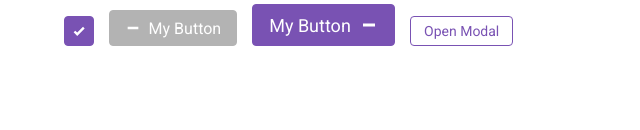
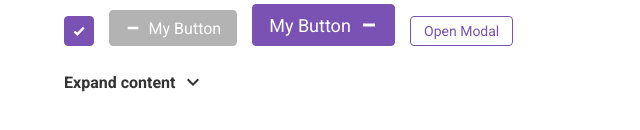
Before and after one commit to bcastlel/vue-ui-kit, a Vue app: page / in a window 1280 px wide. Shown: the part 466-596 px from the top of the page, without its empty margins (0-640 px from the left). Built offline with nearby package versions, Linux system fonts and the light colour scheme.

Commit message:
add expansion panel

```diff
--- a/src/components/AppBreadcrumbs.vue
+++ b/src/components/AppBreadcrumbs.vue
@@ -69,7 +69,7 @@ export default Vue.extend({
       width: 16px;
       height: 16px;
       vertical-align: middle;
-      fill: $mono;
+      fill: currentColor;
     }
   }
 }
--- a/src/components/AppButton.vue
+++ b/src/components/AppButton.vue
@@ -102,14 +102,6 @@ $heights: (
         border-color: $primary-darker;
         color: $primary-darker;
         background-color: transparent;
-
-        #{$root}__icon svg {
-          fill: $primary-darker;
-        }
-      }
-
-      #{$root}__icon svg {
-        fill: $primary;
       }
 
       #{$root}__loader {
@@ -175,8 +167,7 @@ $heights: (
     svg {
       width: 100%;
       height: 100%;
-      fill: white;
-      transition: fill 0.1s;
+      fill: currentColor;
     }
   }
 
--- /dev/null
+++ b/src/components/ExpansionPanel.vue
@@ -0,0 +1,103 @@
+<template>
+  <div class="expansion-panel" :class="{ 'expansion-panel_content-visible': contentVisible }">
+    <div
+      class="expansion-panel__header"
+      :class="{ 'expansion-panel__header_block': headerBlock }"
+      tabindex="0"
+      role="button"
+      :aria-expanded="contentVisible"
+      @click="toggleContentVisible"
+      @keypress.enter.space="toggleContentVisible"
+    >
+      <div class="expansion-panel__caption">
+        <slot name="caption" :content-visible="contentVisible" />
+      </div>
+
+      <div class="expansion-panel__icon">
+        <slot name="icon">
+          <chevron-down-icon />
+        </slot>
+      </div>
+    </div>
+
+    <div v-show="contentVisible" class="expansion-panel__content">
+      <slot />
+    </div>
+  </div>
+</template>
+
+<script lang="ts">
+import Vue from 'vue';
+import ChevronDownIcon from '@/assets/chevron-down.svg';
+
+interface Data {
+  contentVisible: boolean;
+}
+
+export default Vue.extend({
+  name: 'ExpansionPanel',
+  components: {
+    ChevronDownIcon,
+  },
+  props: {
+    initiallyExpanded: { type: Boolean, default: false },
+    headerBlock: { type: Boolean, default: false },
+  },
+  data(): Data {
+    return {
+      contentVisible: this.initiallyExpanded,
+    };
+  },
+  methods: {
+    toggleContentVisible(): void {
+      this.contentVisible = !this.contentVisible;
+    },
+  },
+});
+</script>
+
+<style lang="scss" scoped>
+@import '@/styles/vars';
+
+.expansion-panel {
+  $root: &;
+
+  &_content-visible #{$root}__icon {
+    transform: rotate(-180deg);
+  }
+
+  &__header {
+    user-select: none;
+    display: inline-flex;
+    justify-content: space-between;
+    align-items: center;
+    transition: color 0.1s;
+
+    &_block {
+      display: flex;
+    }
+
+    &:hover,
+    &:focus-visible {
+      color: $primary;
+    }
+  }
+
+  &__caption {
+    margin-right: 6px;
+    font-weight: 700;
+  }
+
+  &__icon {
+    width: 24px;
+    height: 24px;
+    transition: transform 0.2s;
+
+    svg {
+      width: 100%;
+      height: 100%;
+      fill: currentColor;
+    }
+  }
+}
+</style>
--- a/src/styles/reset.scss
+++ b/src/styles/reset.scss
@@ -85,9 +85,16 @@ input::-ms-clear {
   display: none;
 }
 
+button,
+[type='button'],
+[type='reset'],
+[type='submit'],
+[role='button'] {
+  cursor: pointer;
+}
+
 button {
   background-color: transparent;
-  cursor: pointer;
 }
 
 [disabled] {
--- a/src/views/Home.vue
+++ b/src/views/Home.vue
@@ -63,6 +63,13 @@
       </app-button>
     </div>
 
+    <expansion-panel class="home__expansion-panel">
+      <template #caption="{ contentVisible }">
+        {{ contentVisible ? 'Collapse content' : 'Expand content' }}
+      </template>
+      Lorem ipsum dolor sit amet consectetur adipisicing elit. Blanditiis id asperiores, porro nobis doloremque expedita sed atque ab excepturi architecto, optio eligendi nihil ratione repellendus impedit recusandae ut adipisci sint?
+    </expansion-panel>
+
     <app-modal
       v-if="modalVisible"
       content-class="home__modal"
@@ -82,6 +89,7 @@ import AppBreadcrumbs from '@/components/AppBreadcrumbs.vue';
 import { BreadcrumbsItem } from '@/models/breadcrumbs';
 import AppButton from '@/components/AppButton.vue';
 import AppModal from '@/components/AppModal.vue';
+import ExpansionPanel from '@/components/ExpansionPanel.vue';
 import CheckIcon from '@/assets/check.svg';
 import MinusIcon from '@/assets/minus.svg';
 
@@ -99,9 +107,10 @@ export default Vue.extend({
     AppCheckbox,
     AppBreadcrumbs,
     AppButton,
+    AppModal,
+    ExpansionPanel,
     CheckIcon,
     MinusIcon,
-    AppModal,
   },
   data(): Data {
     return {
@@ -149,6 +158,7 @@ export default Vue.extend({
 
   &__button {
     &-list {
+      margin-bottom: 24px;
       display: flex;
       align-items: flex-end;
     }
@@ -157,5 +167,9 @@ export default Vue.extend({
       margin-right: 15px;
     }
   }
+
+  &__expansion-panel {
+    width: 256px;
+  }
 }
 </style>
```
Also changed, not shown: src/assets/chevron-down.svg (added).
